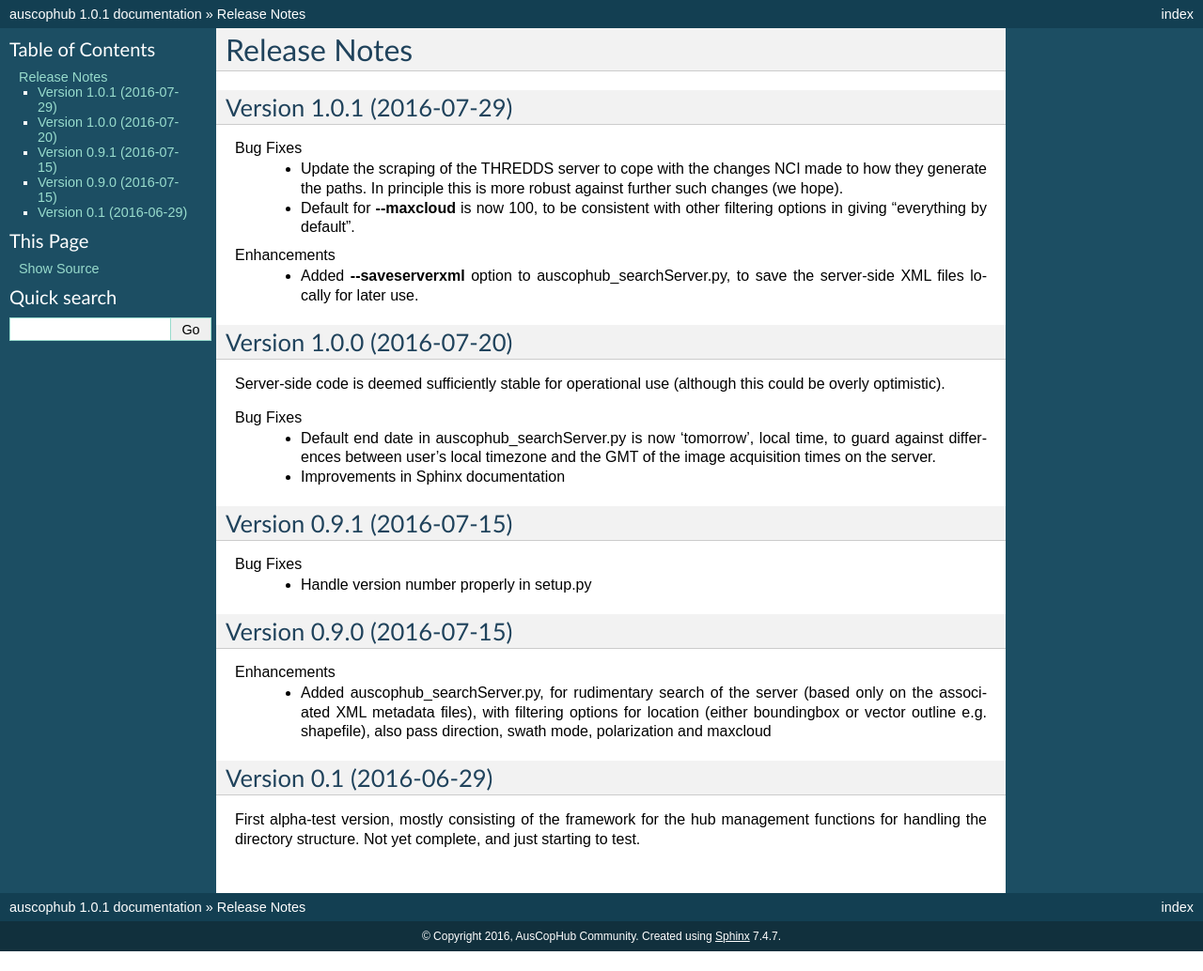
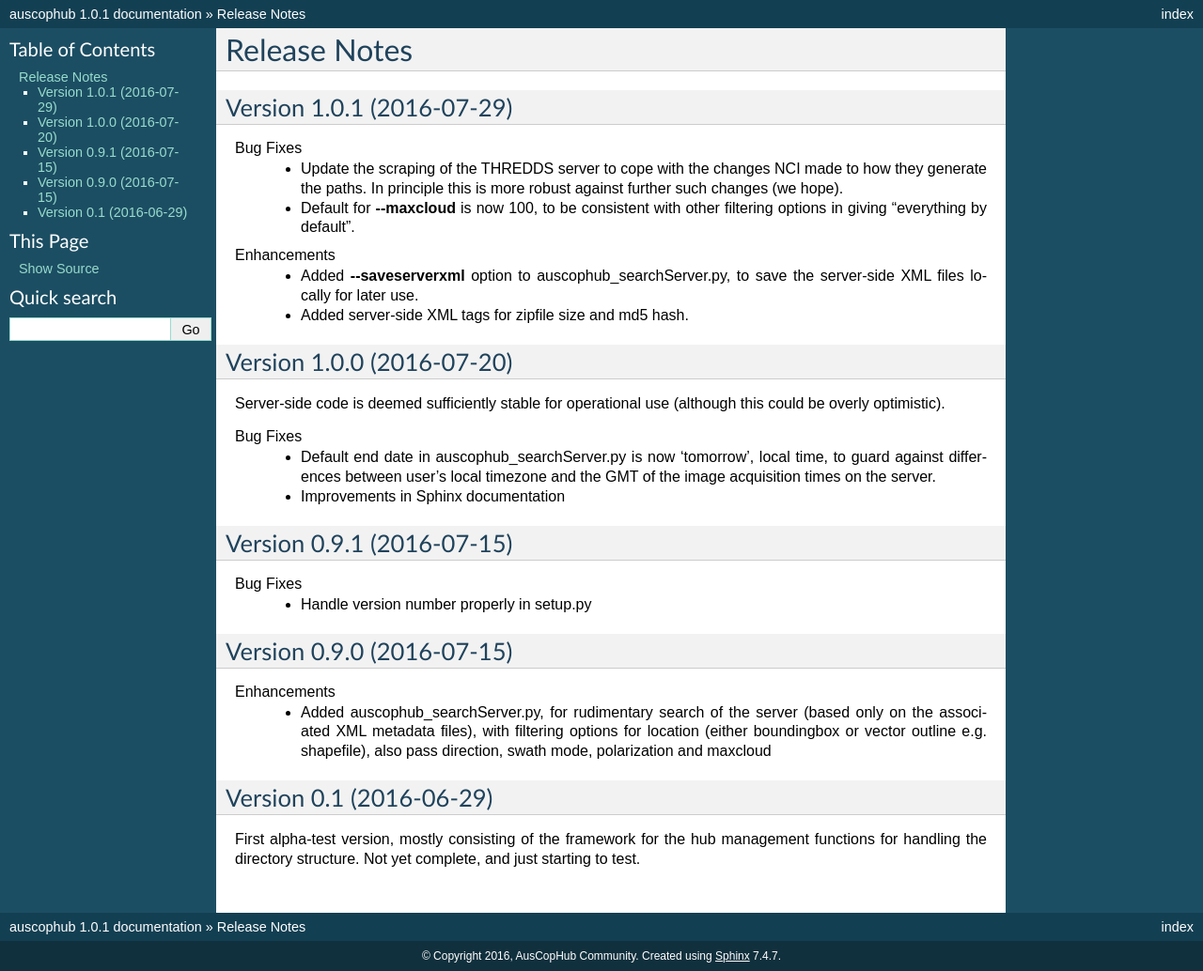
Before and after one commit to CopernicusAustralasia/auscophub, a Sphinx documentation site: the page built from doc/source/releasenotes.rst, in a window 1280 px wide. Shown: the whole page at 94% size. Built offline with Sphinx 7.4.7, drawn with Linux system fonts in a browser that asks for light colours; before the commit the page ends 1013 px from its top, so only the background shows below that.

Commit message:
releasenotes.rst: Added note about the md5 and filesize entries in the XML

```diff
--- a/doc/source/releasenotes.rst
+++ b/doc/source/releasenotes.rst
@@ -13,6 +13,7 @@ Bug Fixes
 Enhancements
   * Added :command:`--saveserverxml` option to auscophub_searchServer.py, to save the
     server-side XML files locally for later use.
+  * Added server-side XML tags for zipfile size and md5 hash.
 
 Version 1.0.0 (2016-07-20)
 --------------------------
```
